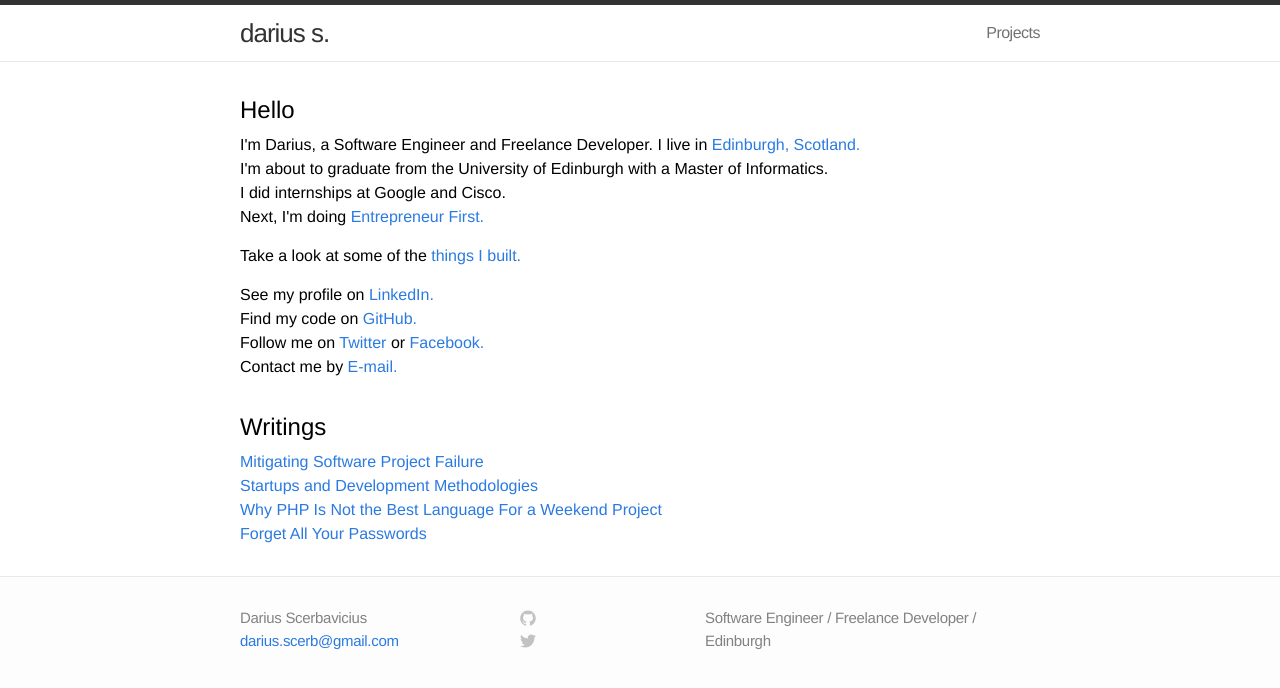
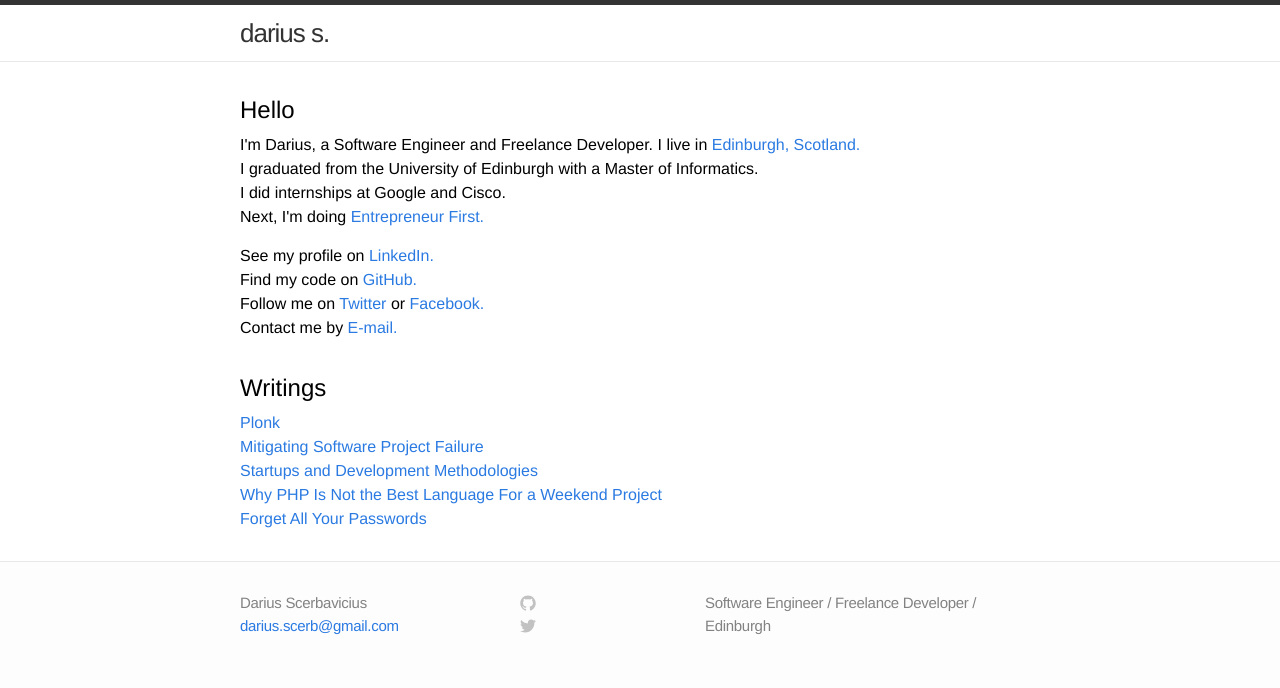
Before and after one commit to darka/dariuss.net, a Jekyll site: the page built from index.html, in a window 1280 px wide. Shown: the top 688 px of the page. Built offline with Jekyll 4.4.1, drawn with Linux system fonts in a browser that asks for light colours.

Commit message:
Deleted the projects page and added a blog post about Plonk instead.

```diff
--- a/index.html
+++ b/index.html
@@ -8,12 +8,10 @@ layout: default
 
   <p>
   I'm Darius, a Software Engineer and Freelance Developer. I live in <a href="https://www.google.com/maps/place/Edinburgh/">Edinburgh, Scotland.</a><br/>
-  I'm about to graduate from the University of Edinburgh with a Master of Informatics.<br/>
+  I graduated from the University of Edinburgh with a Master of Informatics.<br/>
   I did internships at Google and Cisco.<br/>
   Next, I'm doing <a href="http://www.entrepreneurfirst.org.uk/">Entrepreneur First.</a><br/>
   </p>
-
-  <p>Take a look at some of the <a href="projects/">things I built.</a></p>
 
   <ul class="me">
     <li>See my profile on <a href="http://www.linkedin.com/in/scdarius">LinkedIn.</a></li>
```
Also changed, not shown: _posts/2014-06-26-plonk.markdown (added, +14 -0 lines), projects.md (deleted, +0 -20 lines).
